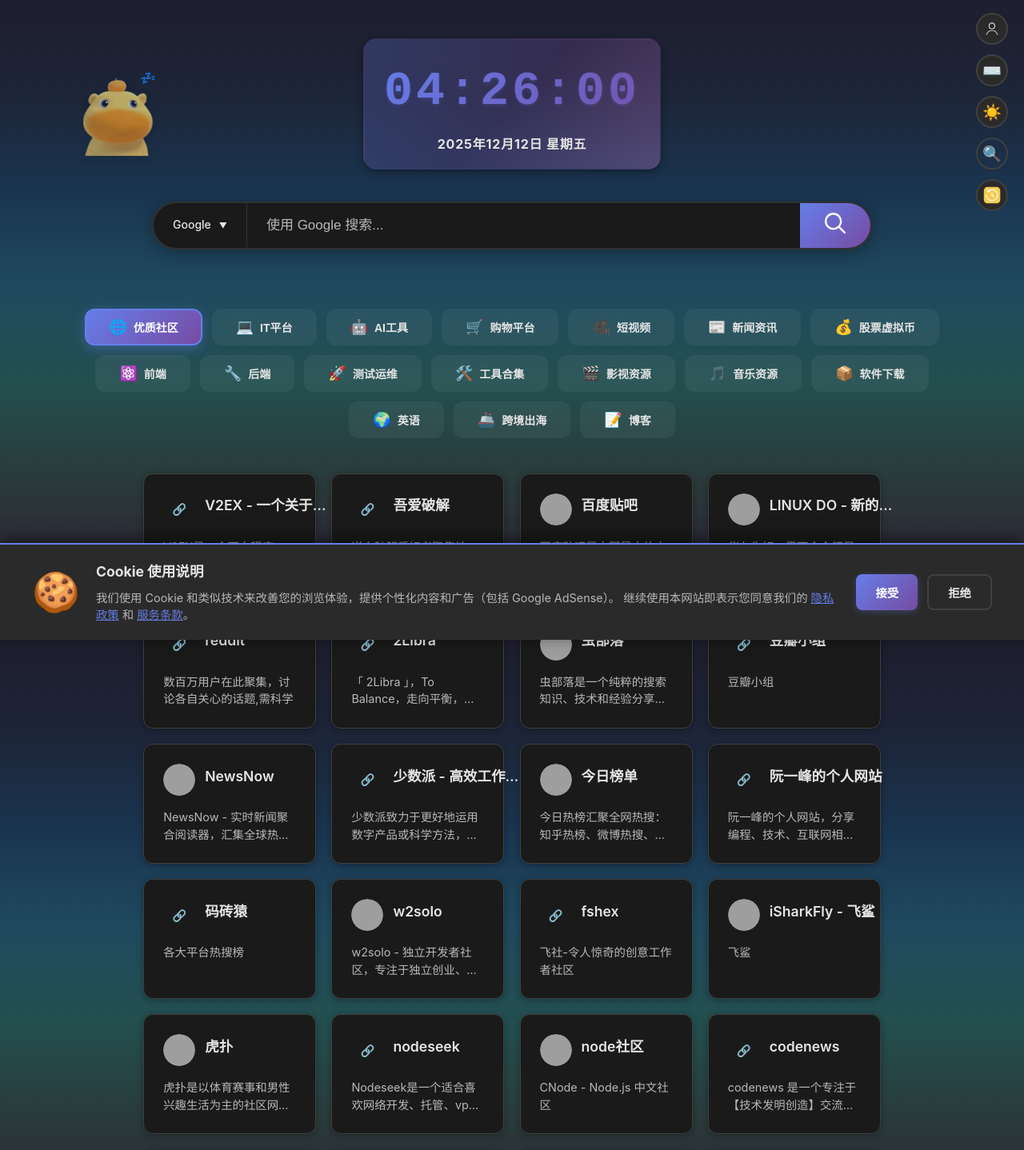
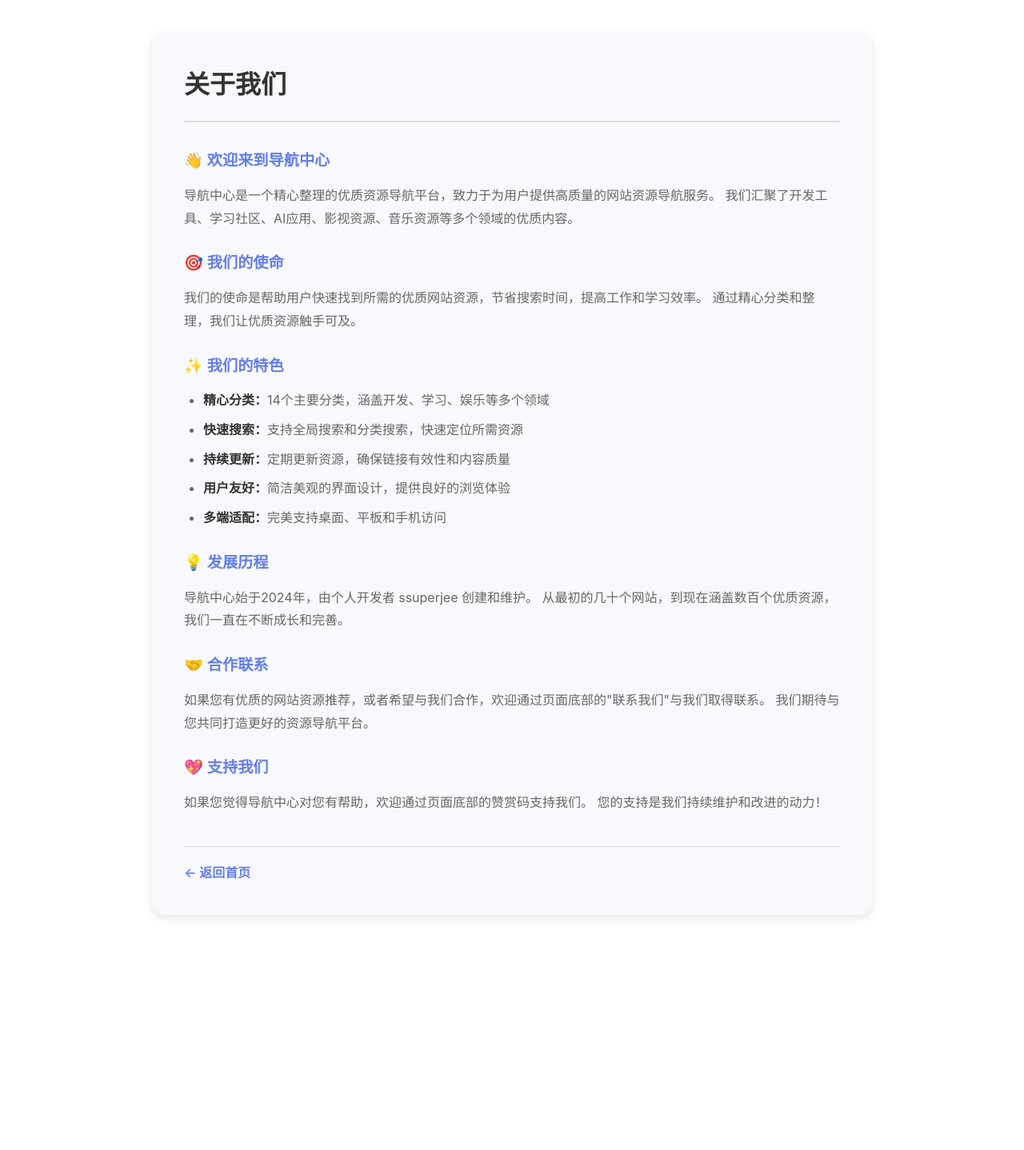
Before and after one commit to JeeBoom/jolyee, a Vue app: page /about in a window 1280 px wide. Shown: the top 1438 px of the page at 80% size. After the commit the page ends 1184 px from the top, so only its background shows below. Built offline with nearby package versions, Linux system fonts and the light colour scheme; grey boxes are pictures that could not be loaded.

Commit message:
隐私服务页面单独路由

```diff
--- a/package.json
+++ b/package.json
@@ -10,7 +10,8 @@
   "dependencies": {
     "@supabase/supabase-js": "^2.87.1",
     "marked": "^17.0.1",
-    "vue": "^3.3.4"
+    "vue": "^3.3.4",
+    "vue-router": "^4.6.4"
   },
   "devDependencies": {
     "@vitejs/plugin-vue": "^4.3.4",
--- a/src/App.vue
+++ b/src/App.vue
@@ -73,10 +73,7 @@
     <PetCompanion />
 
     <!-- Cookie 同意弹窗 -->
-    <CookieConsent
-      @open-privacy="footerRef?.openPrivacy()"
-      @open-terms="footerRef?.openTerms()"
-    />
+    <CookieConsent />
   </div>
 </template>
 
--- /dev/null
+++ b/src/Root.vue
@@ -0,0 +1,11 @@
+<template>
+  <router-view />
+</template>
+
+<script setup>
+// 根组件，只负责渲染路由视图
+</script>
+
+<style>
+@import "./styles/main.css";
+</style>
--- a/src/components/CookieConsent.vue
+++ b/src/components/CookieConsent.vue
@@ -8,8 +8,8 @@
           <p>
             我们使用 Cookie 和类似技术来改善您的浏览体验，提供个性化内容和广告（包括 Google AdSense）。
             继续使用本网站即表示您同意我们的
-            <a @click="openPrivacy" class="policy-link">隐私政策</a> 和
-            <a @click="openTerms" class="policy-link">服务条款</a>。
+            <router-link to="/privacy" class="policy-link">隐私政策</router-link> 和
+            <router-link to="/terms" class="policy-link">服务条款</router-link>。
           </p>
         </div>
         <div class="cookie-actions">
@@ -25,16 +25,6 @@
 import { ref, onMounted } from 'vue'
 
 const showBanner = ref(false)
-
-const emit = defineEmits(['open-privacy', 'open-terms'])
-
-const openPrivacy = () => {
-  emit('open-privacy')
-}
-
-const openTerms = () => {
-  emit('open-terms')
-}
 
 const acceptCookies = () => {
   localStorage.setItem('cookieConsent', 'accepted')
--- a/src/components/Footer.vue
+++ b/src/components/Footer.vue
@@ -33,13 +33,13 @@
 
     <!-- 政策链接 -->
     <div class="footer-policies">
-      <a @click="openAbout" class="policy-link">关于我们</a>
+      <router-link to="/about" class="policy-link">关于我们</router-link>
       <span class="separator">|</span>
-      <a @click="openContact" class="policy-link">联系我们</a>
+      <router-link to="/contact" class="policy-link">联系我们</router-link>
       <span class="separator">|</span>
-      <a @click="openPrivacy" class="policy-link">隐私政策</a>
+      <router-link to="/privacy" class="policy-link">隐私政策</router-link>
       <span class="separator">|</span>
-      <a @click="openTerms" class="policy-link">服务条款</a>
+      <router-link to="/terms" class="policy-link">服务条款</router-link>
     </div>
 
     <!-- 底部版权 -->
@@ -51,42 +51,17 @@
     <QRModal ref="wechatQRModal" title="微信赞赏" :qr-image="wechatQR" />
     <QRModal ref="alipayQRModal" title="支付宝赞赏" :qr-image="alipayQR" />
     <QRModal ref="contactAuthorModal" title="联系作者" :qr-image="contactAuthorQR" />
-
-    <!-- 政策模态框 -->
-    <PolicyModal ref="aboutModal" title="关于我们">
-      <AboutContent />
-    </PolicyModal>
-    <PolicyModal ref="contactModal" title="联系我们">
-      <ContactContent />
-    </PolicyModal>
-    <PolicyModal ref="privacyModal" title="隐私政策">
-      <PrivacyContent />
-    </PolicyModal>
-    <PolicyModal ref="termsModal" title="服务条款">
-      <TermsContent />
-    </PolicyModal>
   </footer>
 </template>
 
 <script setup>
 import { ref, onMounted } from 'vue'
 import QRModal from './QRModal.vue'
-import PolicyModal from './PolicyModal.vue'
-import AboutContent from './policies/AboutContent.vue'
-import ContactContent from './policies/ContactContent.vue'
-import PrivacyContent from './policies/PrivacyContent.vue'
-import TermsContent from './policies/TermsContent.vue'
 
 const lastUpdateTime = ref('2025-12-09')
 const wechatQRModal = ref(null)
 const alipayQRModal = ref(null)
 const contactAuthorModal = ref(null)
-
-// 政策模态框引用
-const aboutModal = ref(null)
-const contactModal = ref(null)
-const privacyModal = ref(null)
-const termsModal = ref(null)
 
 // 在此处填入你的二维码图片URL（可以是public目录中的图片或外部URL）
 // 例如: const wechatQR = '/qr-wechat.png'
@@ -105,25 +80,6 @@ const openAlipayQR = () => {
 const openContactAuthorQR = () => {
   contactAuthorModal.value?.open()
 }
-
-// 打开政策页面
-const openAbout = () => {
-  aboutModal.value?.open()
-}
-
-const openContact = () => {
-  contactModal.value?.open()
-}
-
-const openPrivacy = () => {
-  privacyModal.value?.open()
-}
-
-const openTerms = () => {
-  termsModal.value?.open()
-}
-
-defineExpose({ openPrivacy, openTerms })
 
 onMounted(() => {
   // 获取当前日期作为最后更新时间
--- /dev/null
+++ b/src/pages/AboutPage.vue
@@ -0,0 +1,77 @@
+<template>
+  <div class="policy-page">
+    <div class="policy-container">
+      <h1 class="policy-title">关于我们</h1>
+      <div class="policy-content">
+        <AboutContent />
+      </div>
+      <div class="back-home">
+        <router-link to="/" class="back-link">← 返回首页</router-link>
+      </div>
+    </div>
+  </div>
+</template>
+
+<script setup>
+import AboutContent from '../components/policies/AboutContent.vue'
+</script>
+
+<style scoped>
+.policy-page {
+  min-height: 100vh;
+  padding: 40px 20px;
+  background: var(--bg-primary);
+}
+
+.policy-container {
+  max-width: 900px;
+  margin: 0 auto;
+  background: var(--bg-secondary);
+  border-radius: 16px;
+  padding: 40px;
+  box-shadow: 0 4px 12px rgba(0, 0, 0, 0.1);
+}
+
+.policy-title {
+  font-size: 2rem;
+  font-weight: 700;
+  color: var(--text-primary);
+  margin-bottom: 30px;
+  padding-bottom: 20px;
+  border-bottom: 2px solid var(--border-color);
+}
+
+.policy-content {
+  color: var(--text-secondary);
+  line-height: 1.8;
+}
+
+.back-home {
+  margin-top: 40px;
+  padding-top: 20px;
+  border-top: 1px solid var(--border-color);
+}
+
+.back-link {
+  color: var(--primary-color);
+  text-decoration: none;
+  font-weight: 600;
+  transition: all 0.3s ease;
+  display: inline-block;
+}
+
+.back-link:hover {
+  color: var(--secondary-color);
+  transform: translateX(-5px);
+}
+
+@media (max-width: 768px) {
+  .policy-container {
+    padding: 24px;
+  }
+
+  .policy-title {
+    font-size: 1.5rem;
+  }
+}
+</style>
--- /dev/null
+++ b/src/pages/ContactPage.vue
@@ -0,0 +1,77 @@
+<template>
+  <div class="policy-page">
+    <div class="policy-container">
+      <h1 class="policy-title">联系我们</h1>
+      <div class="policy-content">
+        <ContactContent />
+      </div>
+      <div class="back-home">
+        <router-link to="/" class="back-link">← 返回首页</router-link>
+      </div>
+    </div>
+  </div>
+</template>
+
+<script setup>
+import ContactContent from '../components/policies/ContactContent.vue'
+</script>
+
+<style scoped>
+.policy-page {
+  min-height: 100vh;
+  padding: 40px 20px;
+  background: var(--bg-primary);
+}
+
+.policy-container {
+  max-width: 900px;
+  margin: 0 auto;
+  background: var(--bg-secondary);
+  border-radius: 16px;
+  padding: 40px;
+  box-shadow: 0 4px 12px rgba(0, 0, 0, 0.1);
+}
+
+.policy-title {
+  font-size: 2rem;
+  font-weight: 700;
+  color: var(--text-primary);
+  margin-bottom: 30px;
+  padding-bottom: 20px;
+  border-bottom: 2px solid var(--border-color);
+}
+
+.policy-content {
+  color: var(--text-secondary);
+  line-height: 1.8;
+}
+
+.back-home {
+  margin-top: 40px;
+  padding-top: 20px;
+  border-top: 1px solid var(--border-color);
+}
+
+.back-link {
+  color: var(--primary-color);
+  text-decoration: none;
+  font-weight: 600;
+  transition: all 0.3s ease;
+  display: inline-block;
+}
+
+.back-link:hover {
+  color: var(--secondary-color);
+  transform: translateX(-5px);
+}
+
+@media (max-width: 768px) {
+  .policy-container {
+    padding: 24px;
+  }
+
+  .policy-title {
+    font-size: 1.5rem;
+  }
+}
+</style>
--- /dev/null
+++ b/src/pages/PrivacyPage.vue
@@ -0,0 +1,77 @@
+<template>
+  <div class="policy-page">
+    <div class="policy-container">
+      <h1 class="policy-title">隐私政策</h1>
+      <div class="policy-content">
+        <PrivacyContent />
+      </div>
+      <div class="back-home">
+        <router-link to="/" class="back-link">← 返回首页</router-link>
+      </div>
+    </div>
+  </div>
+</template>
+
+<script setup>
+import PrivacyContent from '../components/policies/PrivacyContent.vue'
+</script>
+
+<style scoped>
+.policy-page {
+  min-height: 100vh;
+  padding: 40px 20px;
+  background: var(--bg-primary);
+}
+
+.policy-container {
+  max-width: 900px;
+  margin: 0 auto;
+  background: var(--bg-secondary);
+  border-radius: 16px;
+  padding: 40px;
+  box-shadow: 0 4px 12px rgba(0, 0, 0, 0.1);
+}
+
+.policy-title {
+  font-size: 2rem;
+  font-weight: 700;
+  color: var(--text-primary);
+  margin-bottom: 30px;
+  padding-bottom: 20px;
+  border-bottom: 2px solid var(--border-color);
+}
+
+.policy-content {
+  color: var(--text-secondary);
+  line-height: 1.8;
+}
+
+.back-home {
+  margin-top: 40px;
+  padding-top: 20px;
+  border-top: 1px solid var(--border-color);
+}
+
+.back-link {
+  color: var(--primary-color);
+  text-decoration: none;
+  font-weight: 600;
+  transition: all 0.3s ease;
+  display: inline-block;
+}
+
+.back-link:hover {
+  color: var(--secondary-color);
+  transform: translateX(-5px);
+}
+
+@media (max-width: 768px) {
+  .policy-container {
+    padding: 24px;
+  }
+
+  .policy-title {
+    font-size: 1.5rem;
+  }
+}
+</style>
--- /dev/null
+++ b/src/pages/TermsPage.vue
@@ -0,0 +1,77 @@
+<template>
+  <div class="policy-page">
+    <div class="policy-container">
+      <h1 class="policy-title">服务条款</h1>
+      <div class="policy-content">
+        <TermsContent />
+      </div>
+      <div class="back-home">
+        <router-link to="/" class="back-link">← 返回首页</router-link>
+      </div>
+    </div>
+  </div>
+</template>
+
+<script setup>
+import TermsContent from '../components/policies/TermsContent.vue'
+</script>
+
+<style scoped>
+.policy-page {
+  min-height: 100vh;
+  padding: 40px 20px;
+  background: var(--bg-primary);
+}
+
+.policy-container {
+  max-width: 900px;
+  margin: 0 auto;
+  background: var(--bg-secondary);
+  border-radius: 16px;
+  padding: 40px;
+  box-shadow: 0 4px 12px rgba(0, 0, 0, 0.1);
+}
+
+.policy-title {
+  font-size: 2rem;
+  font-weight: 700;
+  color: var(--text-primary);
+  margin-bottom: 30px;
+  padding-bottom: 20px;
+  border-bottom: 2px solid var(--border-color);
+}
+
+.policy-content {
+  color: var(--text-secondary);
+  line-height: 1.8;
+}
+
+.back-home {
+  margin-top: 40px;
+  padding-top: 20px;
+  border-top: 1px solid var(--border-color);
+}
+
+.back-link {
+  color: var(--primary-color);
+  text-decoration: none;
+  font-weight: 600;
+  transition: all 0.3s ease;
+  display: inline-block;
+}
+
+.back-link:hover {
+  color: var(--secondary-color);
+  transform: translateX(-5px);
+}
+
+@media (max-width: 768px) {
+  .policy-container {
+    padding: 24px;
+  }
+
+  .policy-title {
+    font-size: 1.5rem;
+  }
+}
+</style>
--- /dev/null
+++ b/src/router/index.js
@@ -0,0 +1,79 @@
+import { createRouter, createWebHistory } from 'vue-router'
+
+// 主页组件
+import App from '../App.vue'
+
+// 政策页面组件
+const AboutPage = () => import('../pages/AboutPage.vue')
+const ContactPage = () => import('../pages/ContactPage.vue')
+const PrivacyPage = () => import('../pages/PrivacyPage.vue')
+const TermsPage = () => import('../pages/TermsPage.vue')
+
+const routes = [
+  {
+    path: '/',
+    name: 'Home',
+    component: App,
+    meta: {
+      title: '导航中心 - 优质资源导航平台'
+    }
+  },
+  {
+    path: '/about',
+    name: 'About',
+    component: AboutPage,
+    meta: {
+      title: '关于我们 - 导航中心',
+      description: '了解更多关于导航中心的信息'
+    }
+  },
+  {
+    path: '/contact',
+    name: 'Contact',
+    component: ContactPage,
+    meta: {
+      title: '联系我们 - 导航中心',
+      description: '联系导航中心团队'
+    }
+  },
+  {
+    path: '/privacy',
+    name: 'Privacy',
+    component: PrivacyPage,
+    meta: {
+      title: '隐私政策 - 导航中心',
+      description: '导航中心隐私政策'
+    }
+  },
+  {
+    path: '/terms',
+    name: 'Terms',
+    component: TermsPage,
+    meta: {
+      title: '服务条款 - 导航中心',
+      description: '导航中心服务条款'
+    }
+  }
+]
+
+const router = createRouter({
+  history: createWebHistory(),
+  routes,
+  scrollBehavior(to, from, savedPosition) {
+    if (savedPosition) {
+      return savedPosition
+    } else {
+      return { top: 0 }
+    }
+  }
+})
+
+// 全局前置守卫：更新页面标题
+router.beforeEach((to, from, next) => {
+  if (to.meta.title) {
+    document.title = to.meta.title
+  }
+  next()
+})
+
+export default router
--- a/src/utils/syncService.js
+++ b/src/utils/syncService.js
@@ -58,6 +58,9 @@ const saveToLocalStorage = (interaction) => {
     }
 
     localStorage.setItem('userInteractions', JSON.stringify(interactions))
+
+    // 触发自定义事件，通知其他组件更新
+    window.dispatchEvent(new CustomEvent('userInteractionAdded', { detail: interaction }))
   } catch (e) {
     console.warn('无法访问 localStorage:', e)
   }
```
Also changed, not shown: src/main.js (+6 -2 lines), 2 other files (tests, documents, lock files or other folders).
